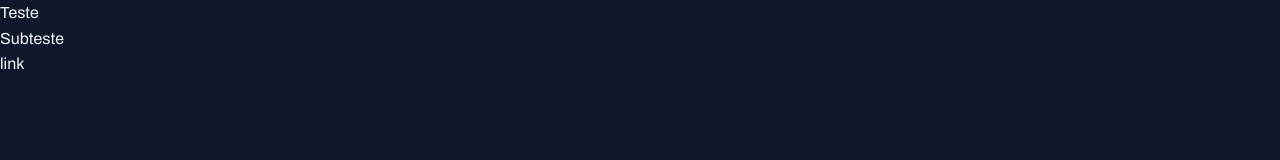
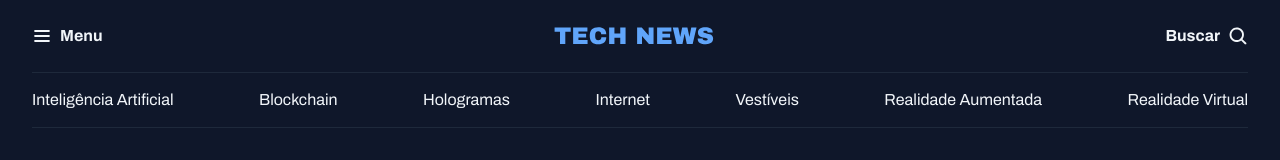
Before and after one commit to BrazDv/Portal-de-Noticias, a plain HTML site: page index.html in a window 1280 px wide. Drawn offline with Linux system fonts and the light colour scheme.

Commit message:
Estrutura o header.

```diff
--- a/index.html
+++ b/index.html
@@ -12,8 +12,32 @@
 <link href="https://fonts.googleapis.com/css2?family=Archivo:ital,wght@0,100..900;1,100..900&display=swap" rel="stylesheet">
 </head>
 <body>
-  <h1>Teste</h1>
-  <h2>Subteste</h2>
-  <a href="#">link</a>
+  <header class="container">
+   <nav id="primary" class="grid grid-flow-col">
+    <div>
+        <img src="assets/icons/List.svg" alt="[Icone de Menu]">
+    <strong>Menu</strong>
+    </div>
+    <div>
+      <img src="assets/Logo.svg" alt="Logo tipo technews">
+    </div>
+    <div>
+      <strong>Buscar</strong>
+      <img src="/assets/icons/MagnifyingGlass.svg" alt="[Icone de lupa para pesquisa]">
+    </div>
+   </nav>
+  <nav id="secondary" class="grid grid-flow-col">
+    <a href="#">Inteligência Artificial</a>
+    <a href="#">Blockchain</a>
+    <a href="#">Hologramas</a>
+    <a href="#">Internet</a>
+    <a href="#">Vestíveis</a>
+    <a href="#">Realidade Aumentada</a>
+    <a href="#">Realidade  Virtual</a>
+  </nav>
+
+
+
+  </header>
 </body>
 </html>
--- a/styles/global.css
+++ b/styles/global.css
@@ -37,3 +37,14 @@ a:hover{
 h1, h2, h3 {
   font: inherit;
 }
+.container {
+  max-width: 1280px;
+  padding-inline: 32px;
+  margin-inline: auto;
+}
+.grid {
+  display: grid;
+}
+.grid-flow-col {
+  grid-auto-flow: column;
+}
--- /dev/null
+++ b/styles/header.css
@@ -0,0 +1,22 @@
+#primary {
+  padding-block: 20px;
+
+  div {
+    display: flex;
+    align-items: center;
+    gap: 8px;
+  }
+
+  div:nth-child(2) {
+    margin-inline: auto;
+  }
+  div:nth-child(3){
+    justify-self: end;
+  }
+}
+#secondary {
+  padding-block: 14px;
+  border: solid 1px var(--stroke-color);
+  border-inline: none;
+  justify-content: space-between;
+}
--- a/styles/index.css
+++ b/styles/index.css
@@ -1 +1,2 @@
 @import url(global.css);
+@import url(header.css);
```
